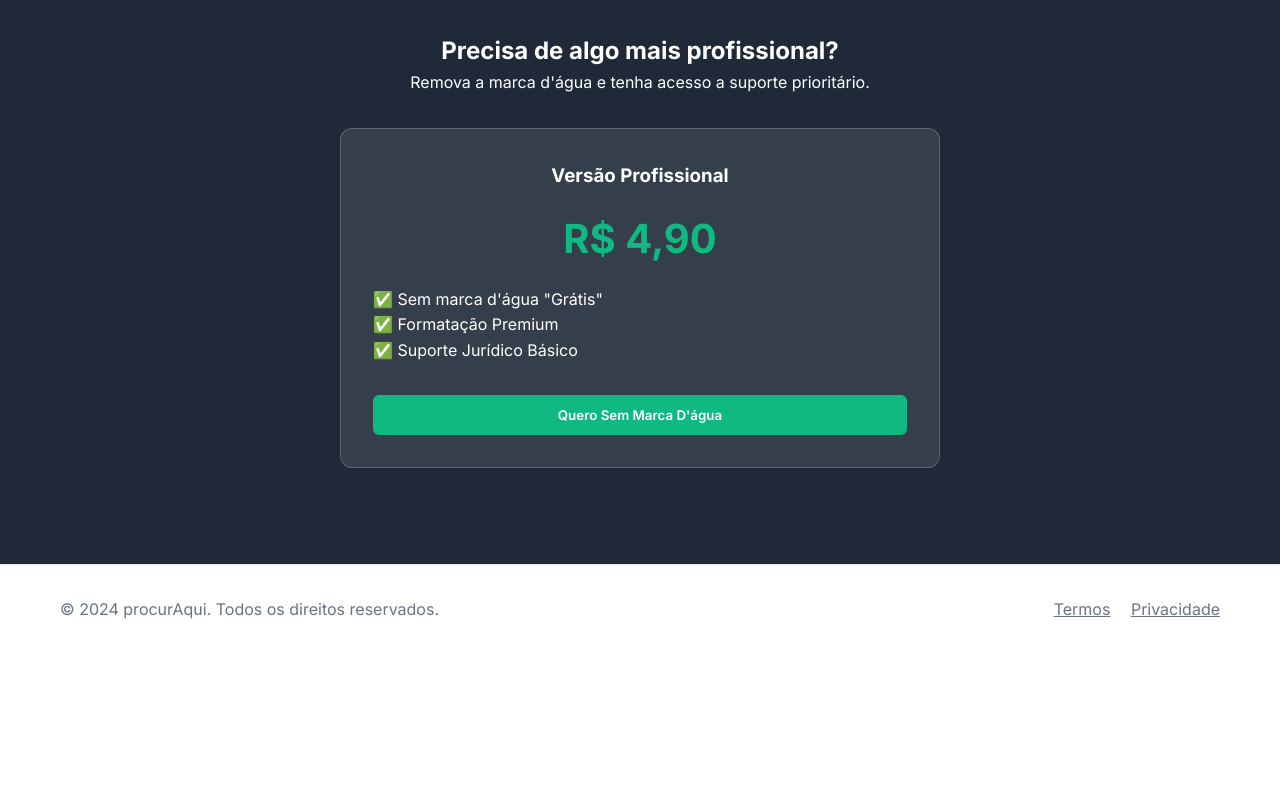
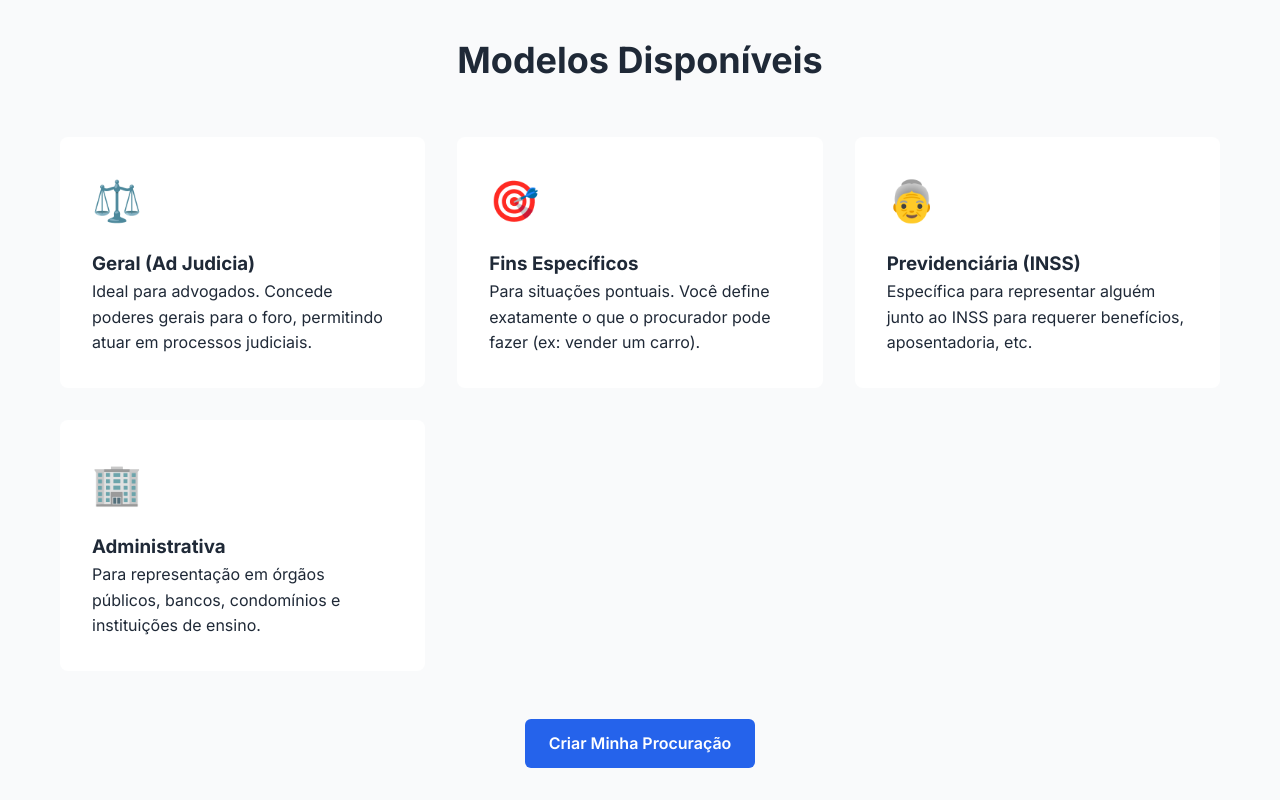
Before and after one commit to EderRosso/procurAqui, a website: page index.html in a window 1280 px wide. Shown: the part 2840-3640 px from the top of the page. Before the commit the page ends 3495 px from the top, so only its background shows below. Drawn offline with nearby package versions, Linux system fonts and the light colour scheme.

Commit message:
feat: add Modelos section to landing page

```diff
--- a/index.html
+++ b/index.html
@@ -203,6 +203,41 @@
         </div>
     </section>
 
+    <!-- Modelos -->
+    <section id="modelos" class="models-section" style="background: #f9fafb; padding: 4rem 0;">
+        <div class="container">
+            <h2 class="section-title" style="text-align: center; margin-bottom: 3rem;">Modelos Disponíveis</h2>
+            <div class="benefits-grid">
+                <div class="benefit-card" style="text-align: left;">
+                    <div class="icon">⚖️</div>
+                    <h3>Geral (Ad Judicia)</h3>
+                    <p>Ideal para advogados. Concede poderes gerais para o foro, permitindo atuar em processos
+                        judiciais.</p>
+                </div>
+                <div class="benefit-card" style="text-align: left;">
+                    <div class="icon">🎯</div>
+                    <h3>Fins Específicos</h3>
+                    <p>Para situações pontuais. Você define exatamente o que o procurador pode fazer (ex: vender um
+                        carro).</p>
+                </div>
+                <div class="benefit-card" style="text-align: left;">
+                    <div class="icon">👵</div>
+                    <h3>Previdenciária (INSS)</h3>
+                    <p>Específica para representar alguém junto ao INSS para requerer benefícios, aposentadoria, etc.
+                    </p>
+                </div>
+                <div class="benefit-card" style="text-align: left;">
+                    <div class="icon">🏢</div>
+                    <h3>Administrativa</h3>
+                    <p>Para representação em órgãos públicos, bancos, condomínios e instituições de ensino.</p>
+                </div>
+            </div>
+            <div style="text-align: center; margin-top: 3rem;">
+                <a href="#form-section" class="btn-primary">Criar Minha Procuração</a>
+            </div>
+        </div>
+    </section>
+
     <!-- Premium -->
     <section id="premium" class="premium-section">
         <div class="container">
```
